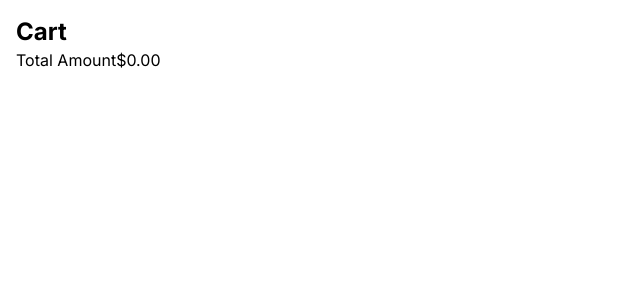
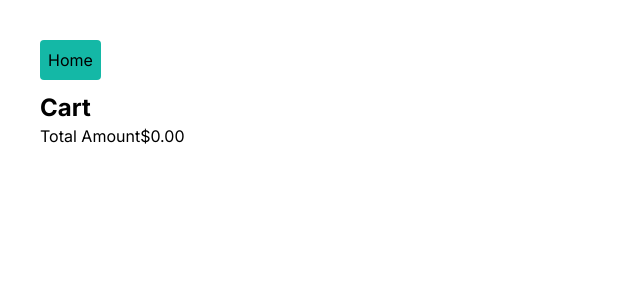
Before and after one commit to fandytcc/saints-emarket, a Next.js app: page /cart in a window 1280 px wide. Shown: the top 300 px of the page, without its empty margins (0-640 px from the left). Built offline with nearby package versions, Linux system fonts and the light colour scheme.

Commit message:
small fix

```diff
--- a/app/(shop)/cart/page.tsx
+++ b/app/(shop)/cart/page.tsx
@@ -2,9 +2,11 @@
 
 import CartItem from "@/app/components/cart/CartItem";
 import CartContext from "@/app/store/cart-context";
+import { useRouter } from "next/navigation";
 import { useContext } from "react";
 
 export default function CartPage() {
+  const router = useRouter()
   const cartCtx = useContext(CartContext)
 
   const totalAmount = `$${cartCtx.totalAmount.toFixed(2)}`
@@ -20,6 +22,12 @@ export default function CartPage() {
 
   return (
     <>
+      <button
+        className="p-2 bg-teal-500 rounded mb-3" type="button"
+        onClick={() => router.back()}>
+        Home
+      </button>
+
       <h1 className="text-2xl font-bold">Cart</h1>
 
       <ul className="">
--- a/app/(shop)/layout.tsx
+++ b/app/(shop)/layout.tsx
@@ -6,7 +6,7 @@ export default function ShopLayout({
   children: React.ReactNode
 }) {
   return (
-    <main className="flex min-h-screen flex-col items-left p-4">
+    <main className="min-h-screen p-10">
       {children}
     </main>
   )
```
